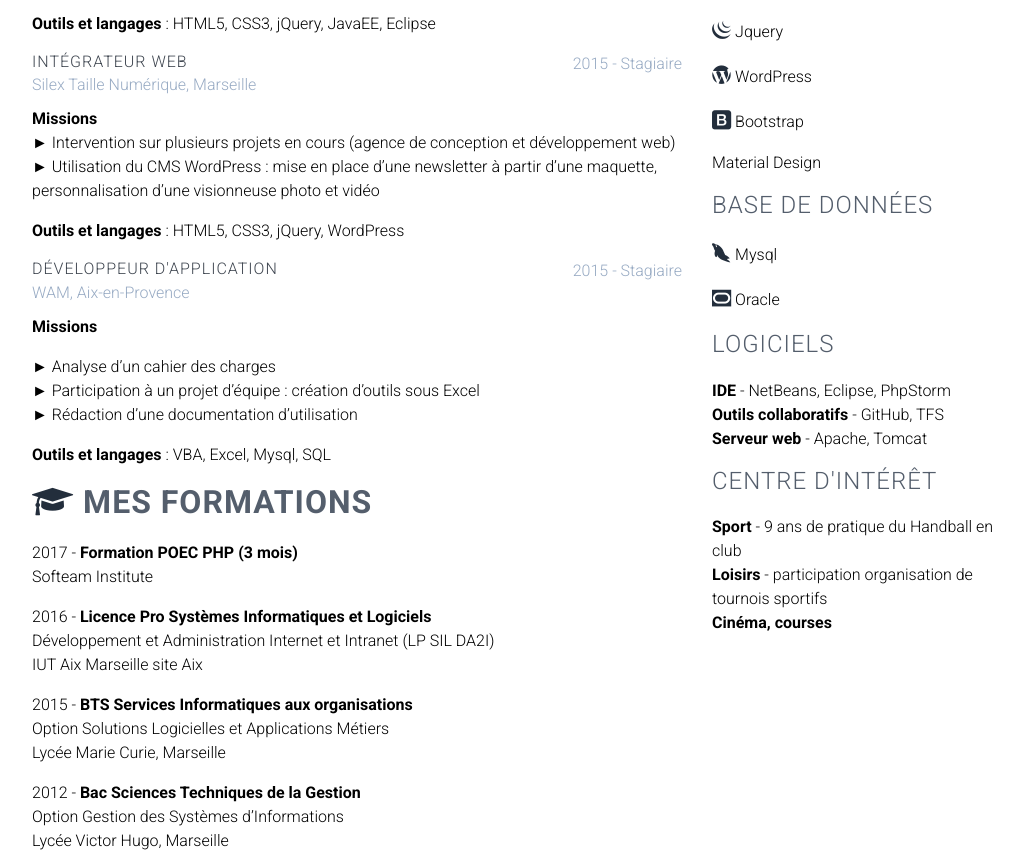
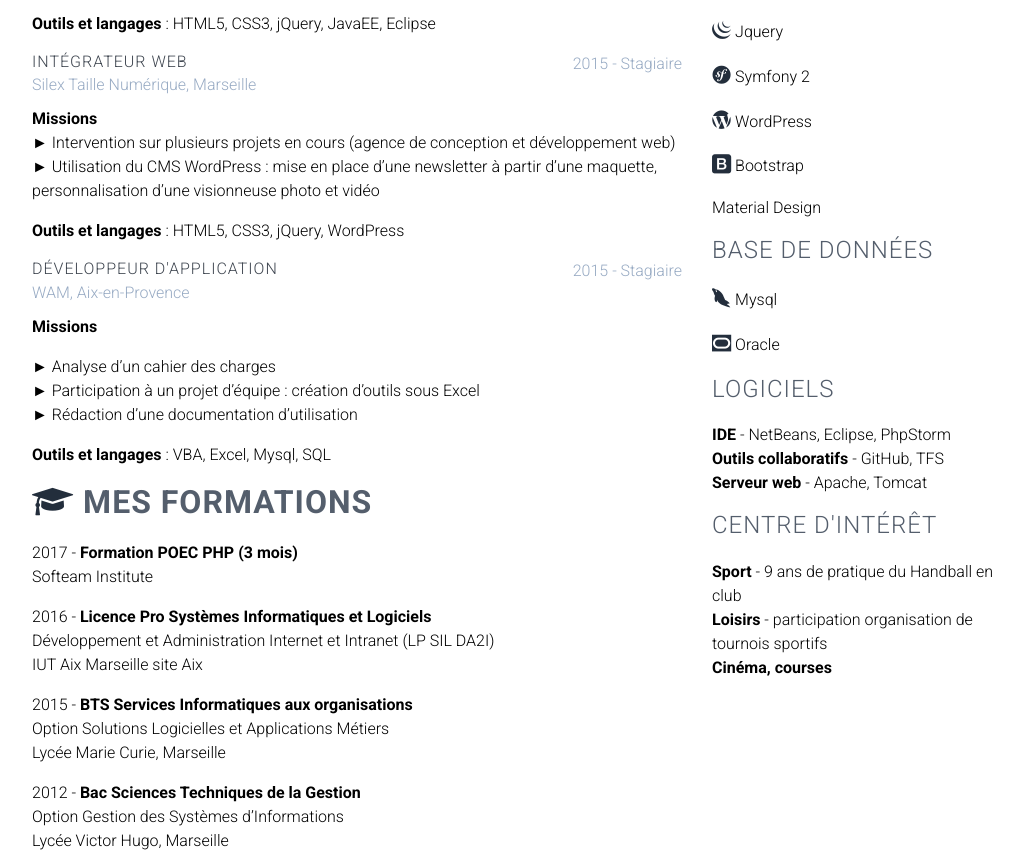
Before and after one commit to AmiriaAssoumani/CV-ASSOUMANI, a plain HTML site: page index.html in a window 1280 px wide. Shown: the part 905-1764 px from the top of the page, without its empty margins (113-1136 px from the left). Drawn offline with Linux system fonts and the light colour scheme.

Commit message:
Add files via upload

```diff
--- a/index.html
+++ b/index.html
@@ -125,10 +125,10 @@
 
                         <h4>Framework</h4>
                         <p> <i class="icon-jquery"></i> Jquery</p>
+                        <p><i class="icon-symfony"></i> Symfony 2</p>
                         <p> <i class="icon-wordpress"></i> WordPress</p>
                         <p> <i class="icon-bootstrap"></i> Bootstrap</p>
                         <p> Material Design </p>
-
 
                         <h4> Base de données</h4>
                         <p><i class="icon-mysql-alt"></i> Mysql </p>
```
